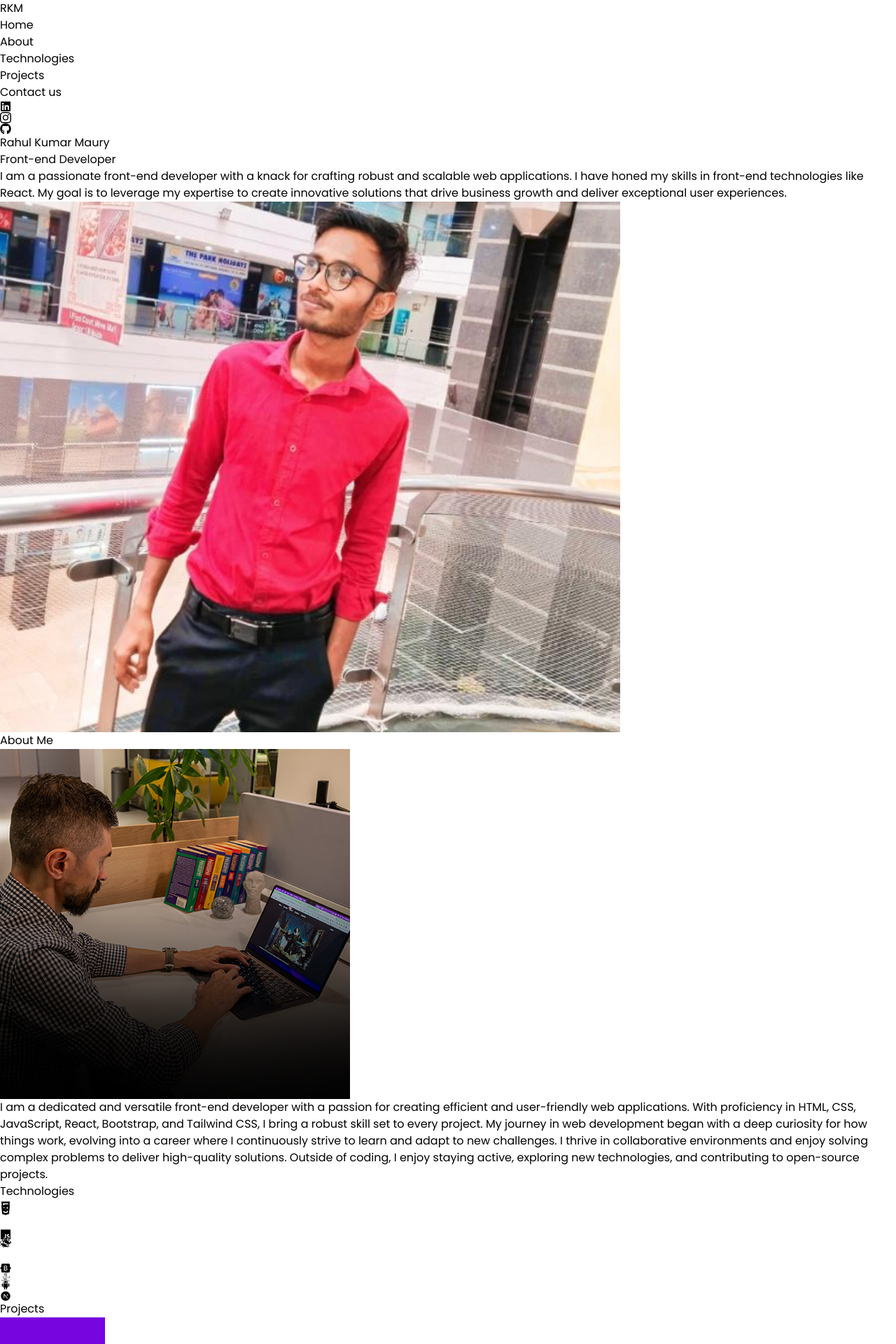
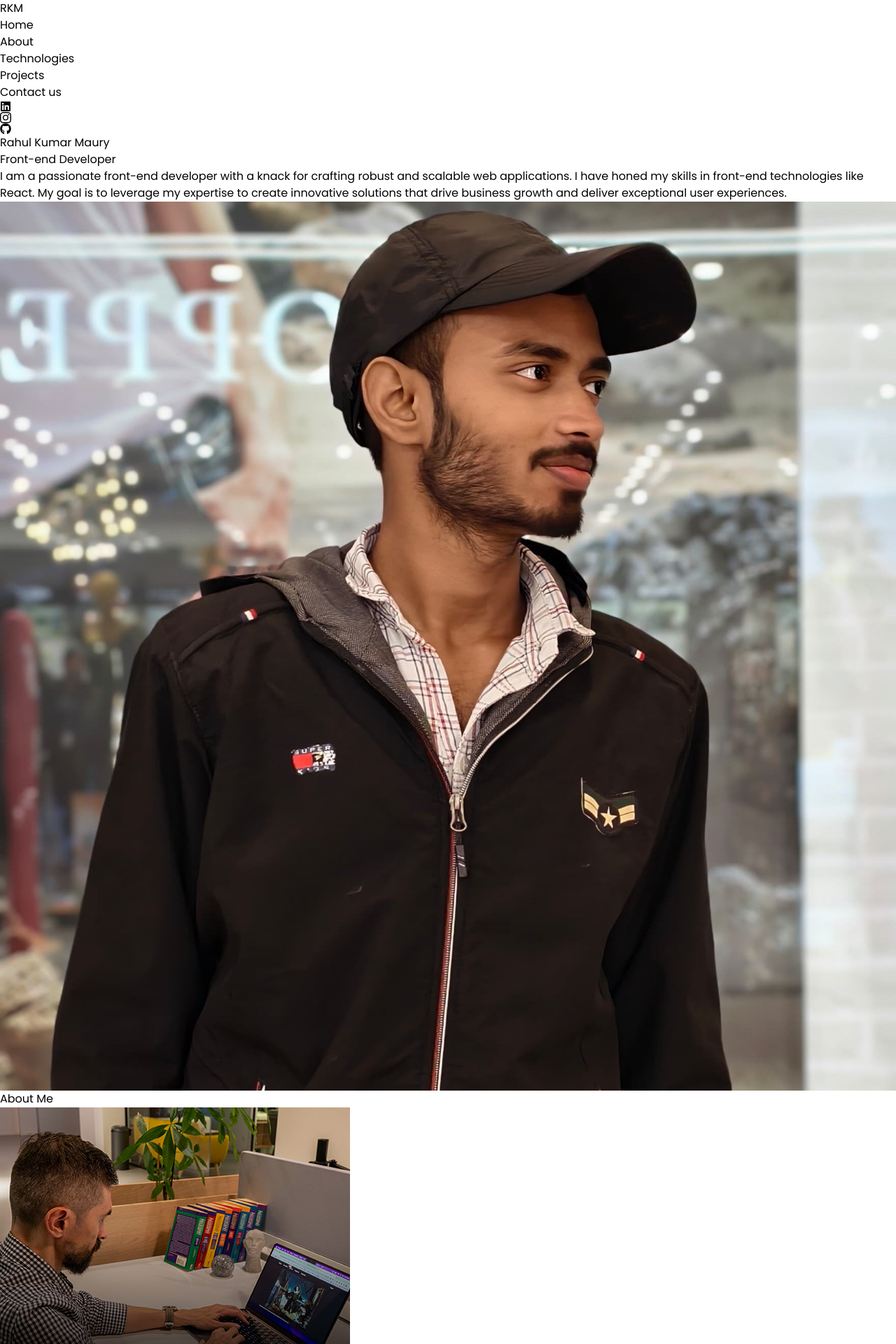
Before and after one commit to rahul-kumar-09/React-Portfolio, a React (Vite) app: page / in a window 1280 px wide. Shown: the top 1920 px of the page at 70% size. Built offline with nearby package versions, Linux system fonts and the light colour scheme.

Commit message:
change profile photo

```diff
--- a/src/components/Hero.jsx
+++ b/src/components/Hero.jsx
@@ -1,7 +1,8 @@
 import React from "react";
 import { HERO_CONTENT } from "../constants";
-import rahul from "../assets/rahul.png";
+// import rahul from "../assets/rahul.png";
 import { motion } from "framer-motion";
+import rahul from "../assets/rahulimg2.jpg";
 
 const container = (delay) => ({
   hidden: { x: -100, opacity: 0 },
@@ -45,14 +46,14 @@ const Hero = ({ home }) => {
           </div>
         </div>
         <div className="w-full lg:w-1/2 lg:p-8">
-          <div className="flex justify-center w-sm rounded-2xl overflow-auto">
+          <div className="flex justify-center lg:items-center h-full w-sm rounded-2xl">
             <motion.img
               initial={{ x: 100, opacity: 0 }}
               animate={{ x: 0, opacity: 1 }}
               transition={{ duration: 1, delay: 1.2 }}
               src={rahul}
               alt="Profile"
-              className="min-w-sm"
+              className="rounded-2xl lg:w-[500px]"
             />
           </div>
         </div>
--- a/src/components/Projects.jsx
+++ b/src/components/Projects.jsx
@@ -27,7 +27,7 @@ const Projects = ({ project }) => {
               whileInView={{ opacity: 1, x: 0 }}
               initial={{ opacity: 0, x: -100 }}
               transition={{ duration: 1.5 }}
-              className="mb-8 flex flex-wrap lg:justify-center  hover:bg-sky-700 hover:rounded-lg p-5"
+              className="mb-8 flex flex-wrap lg:justify-center   hover:rounded-lg p-5"
             >
               <div className="w-full lg:w-1/4">
                 <img
--- a/src/components/Technologies.jsx
+++ b/src/components/Technologies.jsx
@@ -5,7 +5,7 @@ import { IoLogoCss3 } from "react-icons/io";
 import { IoLogoJavascript } from "react-icons/io5";
 import { RiTailwindCssFill } from "react-icons/ri";
 import { FaBootstrap } from "react-icons/fa";
-import { FaJava } from "react-icons/fa";
+import { FaLaravel } from "react-icons/fa6";
 import { TiVendorAndroid } from "react-icons/ti";
 import { animate, motion } from "framer-motion";
 import { RiNextjsFill } from "react-icons/ri";
@@ -104,7 +104,7 @@ const Technologies = ({ technologie }) => {
             animate="animate"
             className="rounded-2xl border-4 border-neutral-800 p-4 cursor-pointer"
           >
-            <FaJava className="text-7xl text-sky-500" />
+            <FaLaravel className="text-7xl text-red-500" />
           </motion.div>
         </a>
 
```
Also changed, not shown: src/assets/rahulimg1.png (added), src/assets/rahulimg2.jpg (added).
